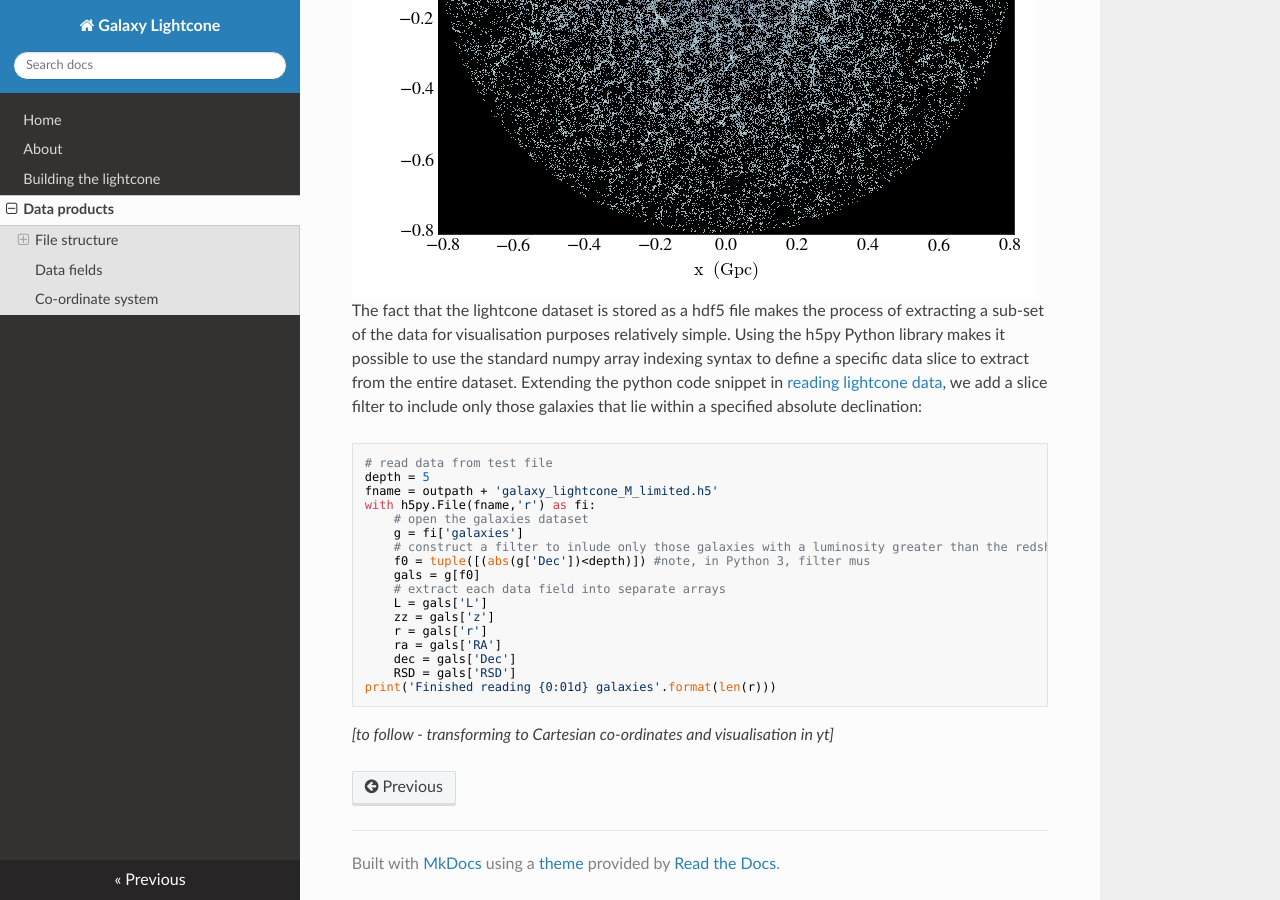
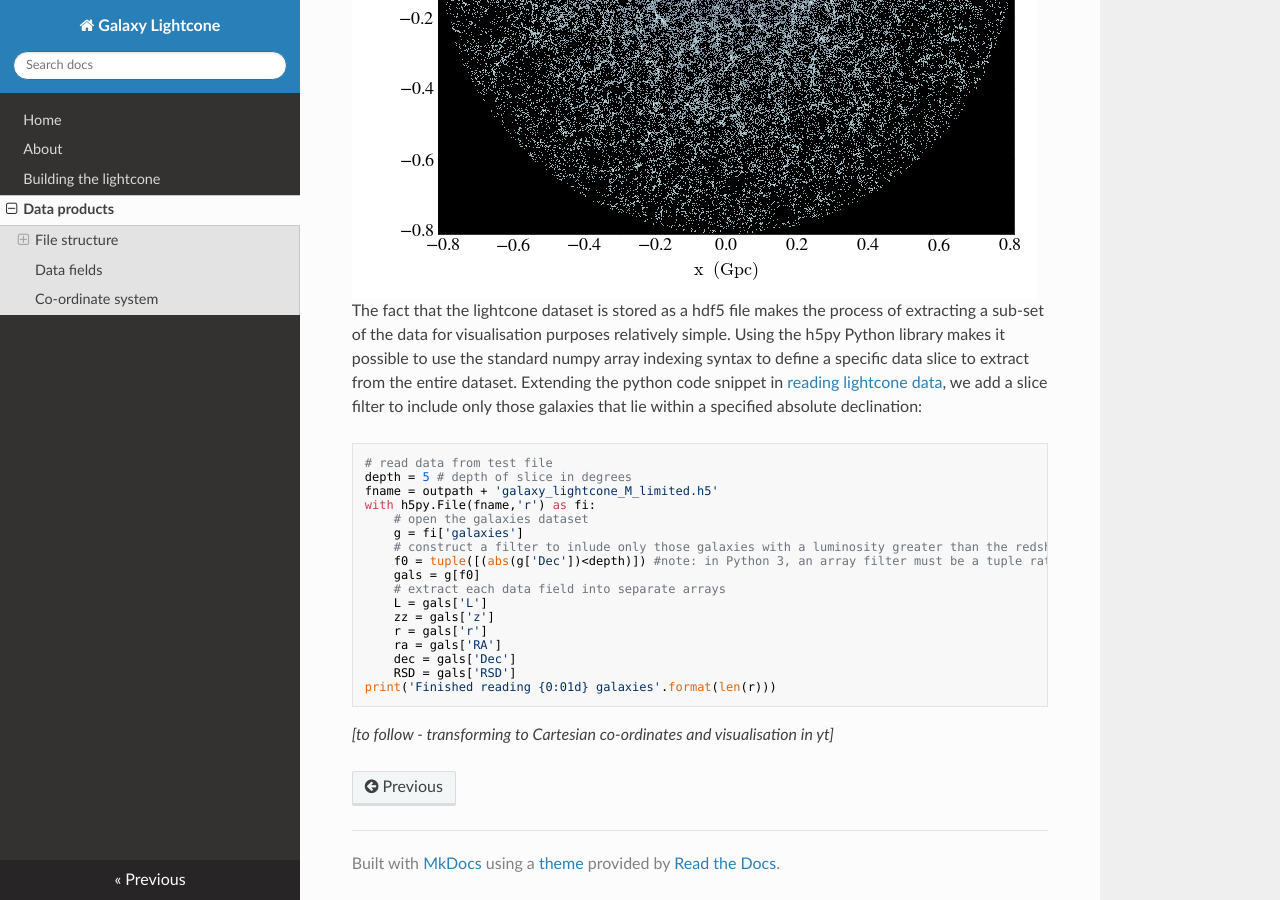
Before and after one commit to rajbooth/Lightcone, an MkDocs documentation site: the page built from docs/data_products.md, in a window 1280 px wide and 900 px high, scrolled down 2860 px. Built offline with MkDocs 1.6.1, drawn with Linux system fonts in a browser that asks for light colours; nearby versions of some CDN libraries; formulas are drawn with MathJax 3; some of the changed lines change nothing that is shown.

Commit message:
docs/data_products.md updated from https://stackedit.io/

````diff
--- a/docs/data_products.md
+++ b/docs/data_products.md
@@ -83,13 +83,13 @@ print('Finished reading {0:01d} galaxies'.format(len(r)))
 The fact that the lightcone dataset is stored as a hdf5 file makes the process of extracting a sub-set of the data for visualisation purposes relatively simple.  Using the h5py Python library makes it possible to use the standard numpy array indexing syntax to define a specific data slice to extract from the entire dataset.  Extending the python code snippet in [reading lightcone data](#reading_lightcone), we add a slice filter to include only those galaxies that lie within a specified absolute declination:
 ```python
 # read data from test file
-depth = 5
+depth = 5 # depth of slice in degrees
 fname = outpath + 'galaxy_lightcone_M_limited.h5'
 with h5py.File(fname,'r') as fi:
     # open the galaxies dataset
     g = fi['galaxies']
     # construct a filter to inlude only those galaxies with a luminosity greater than the redshift dependent cut-off
-    f0 = tuple([(abs(g['Dec'])<depth)]) #note, in Python 3, filter mus
+    f0 = tuple([(abs(g['Dec'])<depth)]) #note: in Python 3, an array filter must be a tuple rather than another array
     gals = g[f0]
     # extract each data field into separate arrays
     L = gals['L']
@@ -105,8 +105,8 @@ print('Finished reading {0:01d} galaxies'.format(len(r)))
 *[to follow - transforming to Cartesian co-ordinates and visualisation in yt]*
 
 <!--stackedit_data:
-eyJoaXN0b3J5IjpbMTg0Njg1NTQ1MCwtMTQzNTc1NjY2MSwxOT
-AwMjU1MDgwLDEzODc0MzMyODEsLTM2Mzk2NTI4MSw1MjMzMDAx
-Niw5MDgxMTk0MjAsLTE4NTY2NzYwMywtMTg1NjY3NjAzLC01ND
-g4MDY0OTZdfQ==
+eyJoaXN0b3J5IjpbMTY3MTYwNDg4LC0xNDM1NzU2NjYxLDE5MD
+AyNTUwODAsMTM4NzQzMzI4MSwtMzYzOTY1MjgxLDUyMzMwMDE2
+LDkwODExOTQyMCwtMTg1NjY3NjAzLC0xODU2Njc2MDMsLTU0OD
+gwNjQ5Nl19
 -->
````
